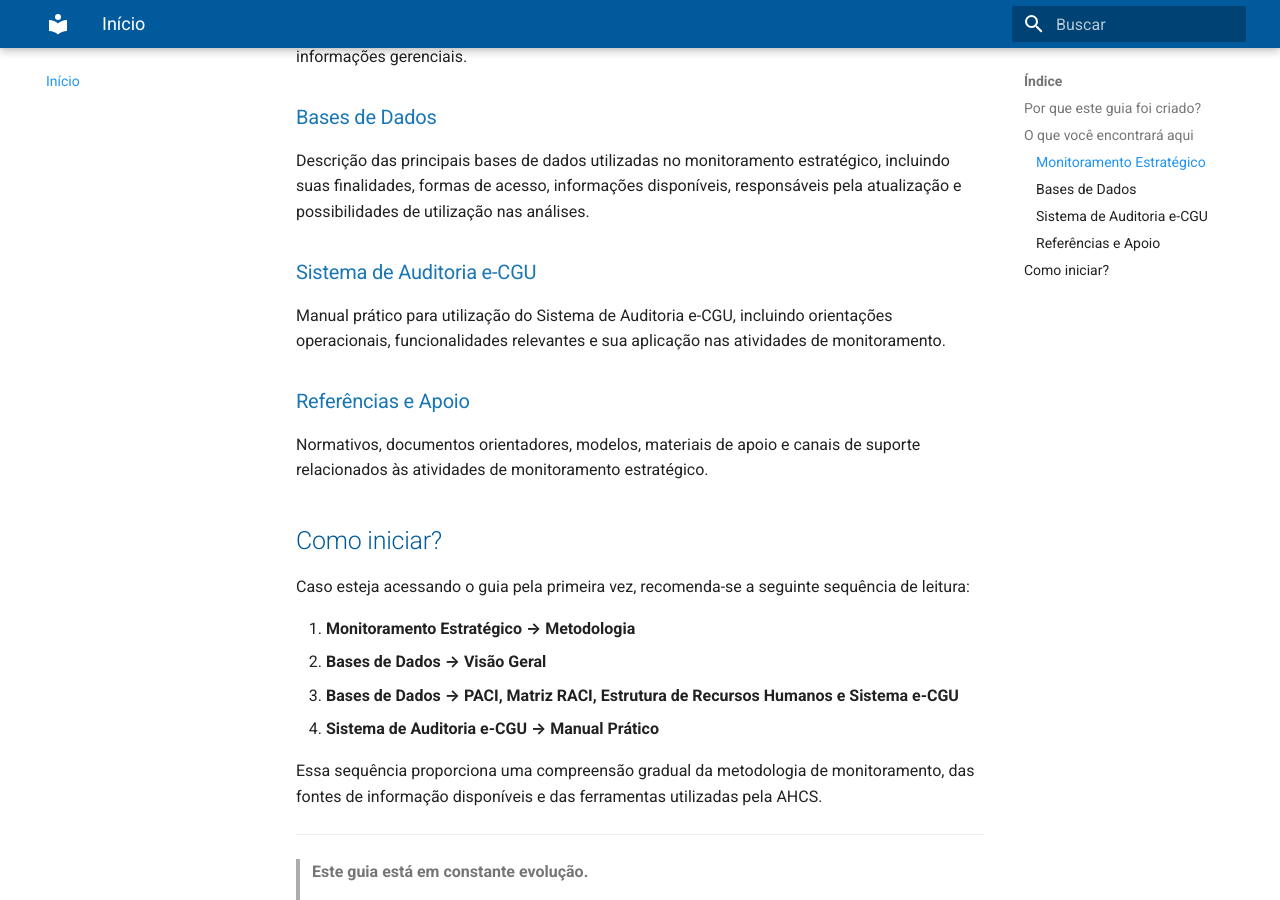
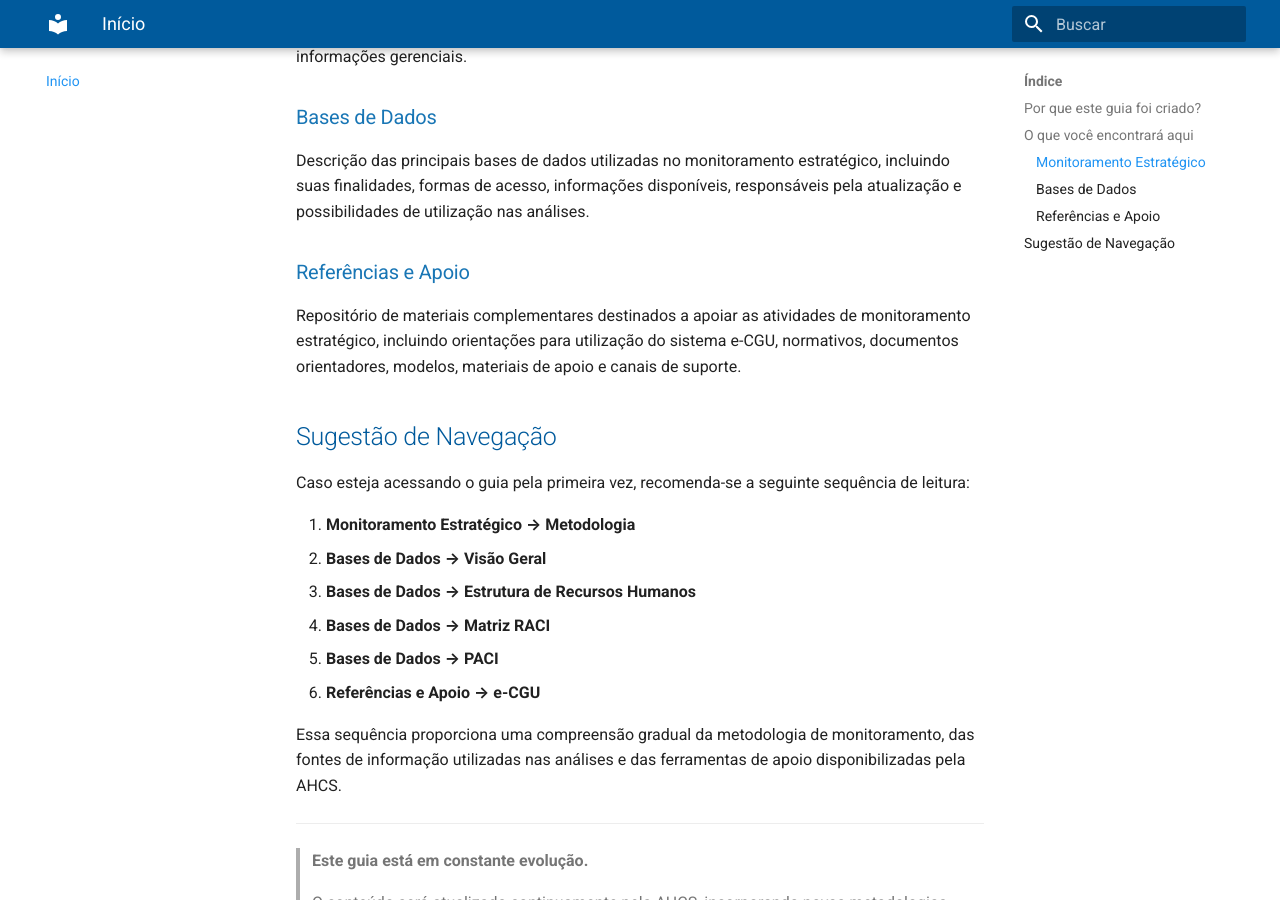
Before and after one commit to CGEMG-AHCS/guia-monitoramento-estrategico, an MkDocs documentation site: the page built from docs/index.md, in a window 1280 px wide and 900 px high, scrolled down 1424 px. Built offline with MkDocs 1.6.1 and Material for MkDocs 9.7.7, drawn with Linux system fonts in a browser that asks for light colours.

Commit message:
Update index.md

```diff
--- a/docs/index.md
+++ b/docs/index.md
@@ -35,24 +35,22 @@
 
 Descrição das principais bases de dados utilizadas no monitoramento estratégico, incluindo suas finalidades, formas de acesso, informações disponíveis, responsáveis pela atualização e possibilidades de utilização nas análises.
 
-### Sistema de Auditoria e-CGU
-
-Manual prático para utilização do Sistema de Auditoria e-CGU, incluindo orientações operacionais, funcionalidades relevantes e sua aplicação nas atividades de monitoramento.
-
 ### Referências e Apoio
 
-Normativos, documentos orientadores, modelos, materiais de apoio e canais de suporte relacionados às atividades de monitoramento estratégico.
+Repositório de materiais complementares destinados a apoiar as atividades de monitoramento estratégico, incluindo orientações para utilização do sistema e-CGU, normativos, documentos orientadores, modelos, materiais de apoio e canais de suporte.
 
-## Como iniciar?
+## Sugestão de Navegação
 
 Caso esteja acessando o guia pela primeira vez, recomenda-se a seguinte sequência de leitura:
 
 1. **Monitoramento Estratégico → Metodologia**
 2. **Bases de Dados → Visão Geral**
-3. **Bases de Dados → PACI, Matriz RACI, Estrutura de Recursos Humanos e Sistema e-CGU**
-4. **Sistema de Auditoria e-CGU → Manual Prático**
+3. **Bases de Dados → Estrutura de Recursos Humanos**
+4. **Bases de Dados → Matriz RACI**
+5. **Bases de Dados → PACI**
+6. **Referências e Apoio → e-CGU**
 
-Essa sequência proporciona uma compreensão gradual da metodologia de monitoramento, das fontes de informação disponíveis e das ferramentas utilizadas pela AHCS.
+Essa sequência proporciona uma compreensão gradual da metodologia de monitoramento, das fontes de informação utilizadas nas análises e das ferramentas de apoio disponibilizadas pela AHCS.
 
 ---
 
```
